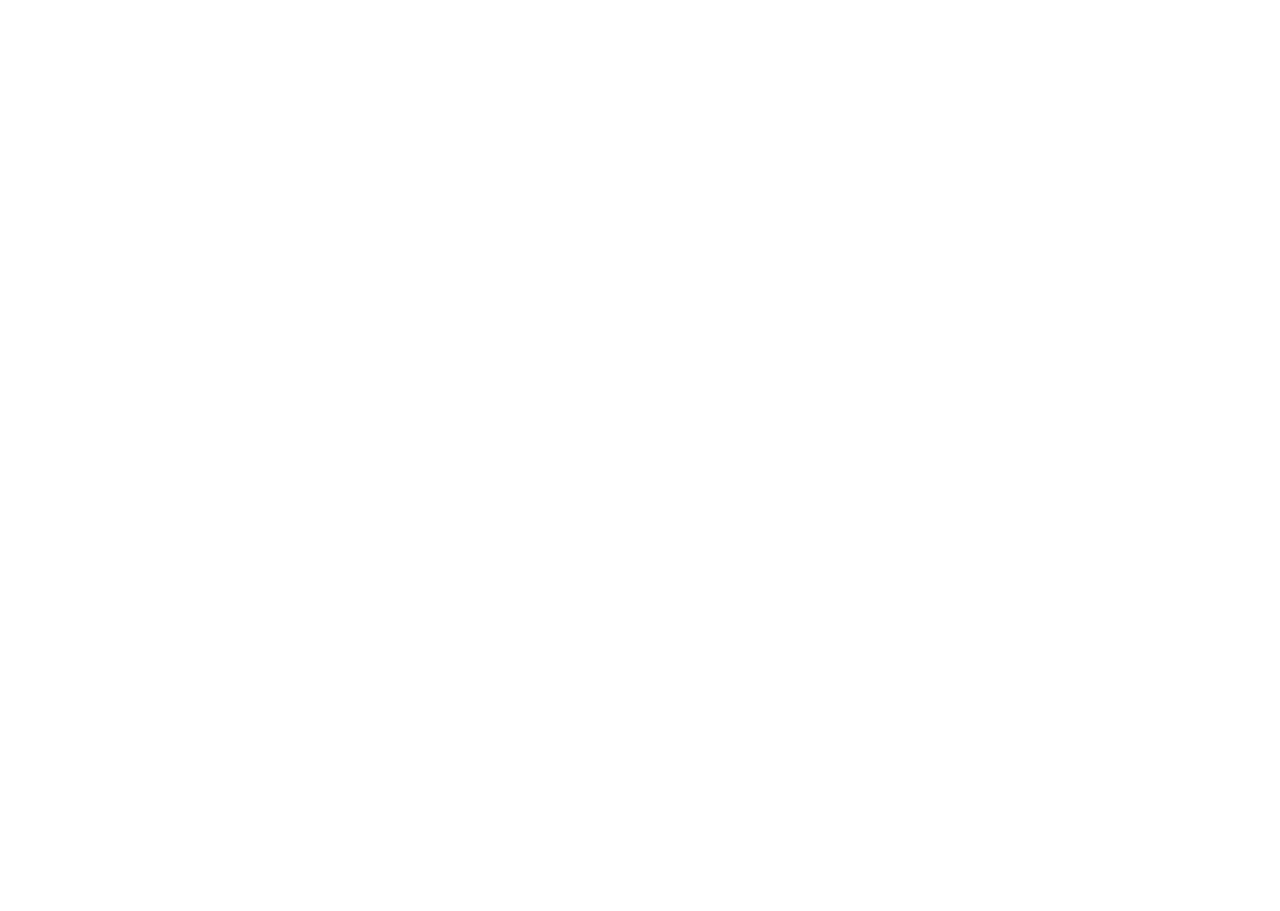
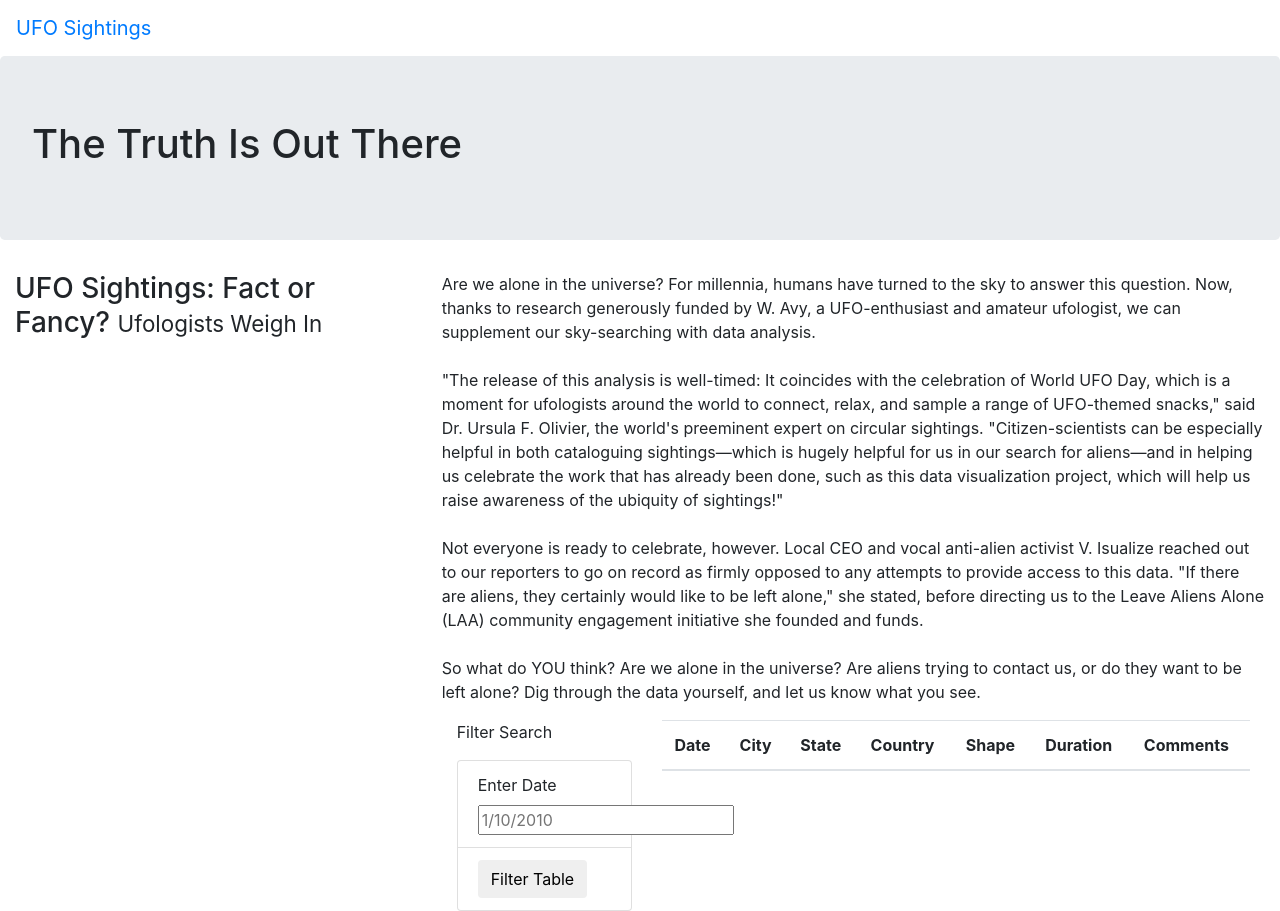
Before and after one commit to michaelangelo-kodjoe/UFOs, a plain HTML site: page index.html in a window 1280 px wide. Before the commit the page ends 800 px from the top, so only its background shows below. Drawn offline with nearby package versions, Linux system fonts and the light colour scheme.

Commit message:
Structuring the tables in the html file"

```diff
--- a/index.html
+++ b/index.html
@@ -4,9 +4,71 @@
     <meta charset="UTF-8">
     <meta http-equiv="X-UA-Compatible" content="IE=edge">
     <meta name="viewport" content="width=device-width, initial-scale=1.0">
-    <title>Document</title>
+    <title>UFO Finder</title>
+    <link
+      rel="stylesheet"
+      href="https://maxcdn.bootstrapcdn.com/bootstrap/4.0.0/css/bootstrap.min.css"
+      integrity="sha384-Gn5384xqQ1aoWXA+058RXPxPg6fy4IWvTNh0E263XmFcJlSAwiGgFAW/dAiS6JXm"
+      crossorigin="anonymous"
+    />
+    <link rel="stylesheet" href="static/css/style.css">
+
 </head>
 <body>
+    <div class="wrapper">
+        <nav class="navbar navbar-expand-lg">
+            <a class="navbar-brand" href="index.html">UFO Sightings</a>
+        </nav>
+        <div class="jumbotron">
+            <h1>The Truth Is Out There</h1>
+        </div>
+          <div class="container-fluid">
+            <div class="row">
+                <div class="col-md-4">
+                    <h3>UFO Sightings: Fact or Fancy? <small>Ufologists Weigh In</small></h3>
 
+                </div>
+                <div class="col-md-8">
+                    <p>
+                        Are we alone in the universe? For millennia, humans have turned to the sky to answer this question. Now, thanks to research generously funded by W. Avy, a UFO-enthusiast and amateur ufologist, we can supplement our sky-searching with data analysis.<br><br>"The release of this analysis is well-timed: It coincides with the celebration of World UFO Day, which is a moment for ufologists around the world to connect, relax, and sample a range of UFO-themed snacks," said Dr. Ursula F. Olivier, the world's preeminent expert on circular sightings. "Citizen-scientists can be especially helpful in both cataloguing sightings—which is hugely helpful for us in our search for aliens—and in helping us celebrate the work that has already been done, such as this data visualization project, which will help us raise awareness of the ubiquity of sightings!"<br><br>Not everyone is ready to celebrate, however. Local CEO and vocal anti-alien activist V. Isualize reached out to our reporters to go on record as firmly opposed to any attempts to provide access to this data. "If there are aliens, they certainly would like to be left alone," she stated, before directing us to the Leave Aliens Alone (LAA) community engagement initiative she founded and funds.<br><br>So what do YOU think? Are we alone in the universe? Are aliens trying to contact us, or do they want to be left alone? Dig through the data yourself, and let us know what you see.
+                    </p>
+                    <div class="container-fluid">
+                        <div class="row">
+                            <div class="col-md-3">
+                                <form>
+                                    <p>Filter Search</p>
+                                </form>
+                                  <ul class="list-group">
+                                    <li class="list-group-item">
+                                        <label for="date">Enter Date</label>
+                                        <input type="text" placeholder="1/10/2010" id="datetime" />
+                                    </li>
+                                    <li class="list-group-item">
+                                        <button id="filter-btn" type="button" class="btn btn-default">Filter Table</button>
+                                    </li>
+                                  </ul>
+                            </div>
+                            <div class="col-md-9">
+                                <table class="table table-striped">
+                                    <thead>
+                                      <tr>
+                                        <th>Date</th>
+                                        <th>City</th>
+                                        <th>State</th>
+                                        <th>Country</th>
+                                        <th>Shape</th>
+                                        <th>Duration</th>
+                                        <th>Comments</th>
+                                      </tr>
+                                    </thead>
+                                    <tbody></tbody>
+                                  </table>
+                            </div>
+                        </div>
+                    </div>
+                </div>
+            </div>
+        </div>
+    </div>
 </body>
 </html>
```
